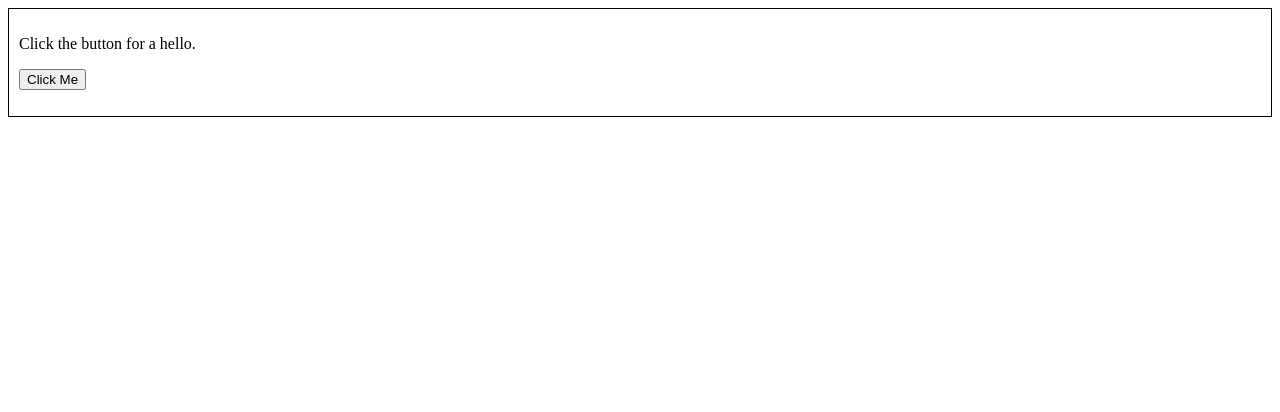
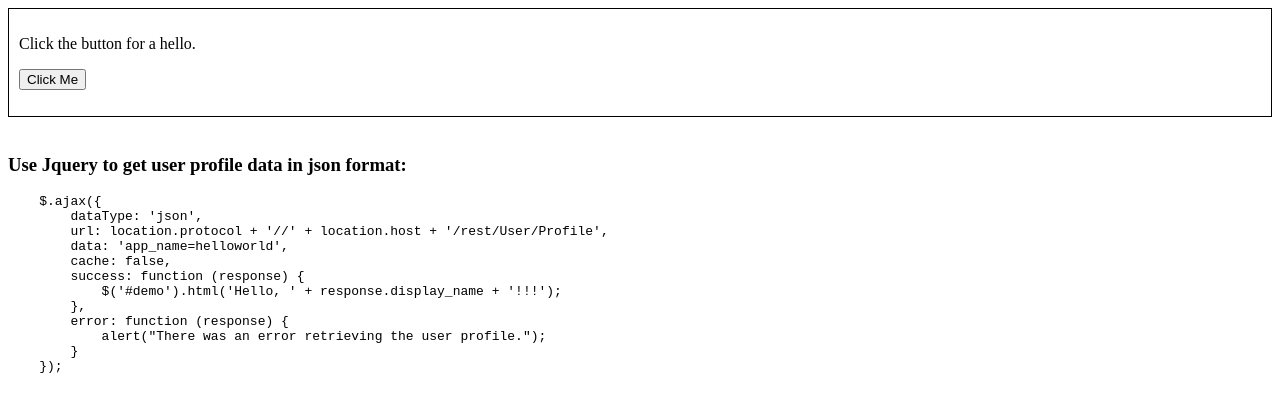
Before and after one commit to Rajesh-Dev/app-helloworld, a plain HTML site: page helloworld/index.html in a window 1280 px wide. Drawn offline with nearby package versions, Linux system fonts and the light colour scheme.

Commit message:
Removed method=GET and added ajax call to html.

```diff
--- a/helloworld/app.js
+++ b/helloworld/app.js
@@ -3,7 +3,7 @@ function sayhello() {
     $.ajax({
         dataType: 'json',
         url: location.protocol + '//' + location.host + '/rest/User/Profile',
-        data: 'method=GET&app_name=helloworld',
+        data: 'app_name=helloworld',
         cache: false,
         success: function (response) {
             $('#demo').html('Hello, ' + response.display_name + '!!!');
--- a/helloworld/index.html
+++ b/helloworld/index.html
@@ -9,6 +9,22 @@
     <button onclick="sayhello()">Click Me</button>
     <p id="demo" class="loud"></p>
 </div>
+<br/>
+<h3>Use Jquery to get user profile data in json format:</h3>
+<pre class="prettyprint">
+    $.ajax({
+        dataType: 'json',
+        url: location.protocol + '//' + location.host + '/rest/User/Profile',
+        data: 'app_name=helloworld',
+        cache: false,
+        success: function (response) {
+            $('#demo').html('Hello, ' + response.display_name + '!!!');
+        },
+        error: function (response) {
+            alert("There was an error retrieving the user profile.");
+        }
+    });
+</pre>
 <script src="http://code.jquery.com/jquery-1.9.1.min.js"></script>
 <script src="app.js"></script>
 </body>
```
